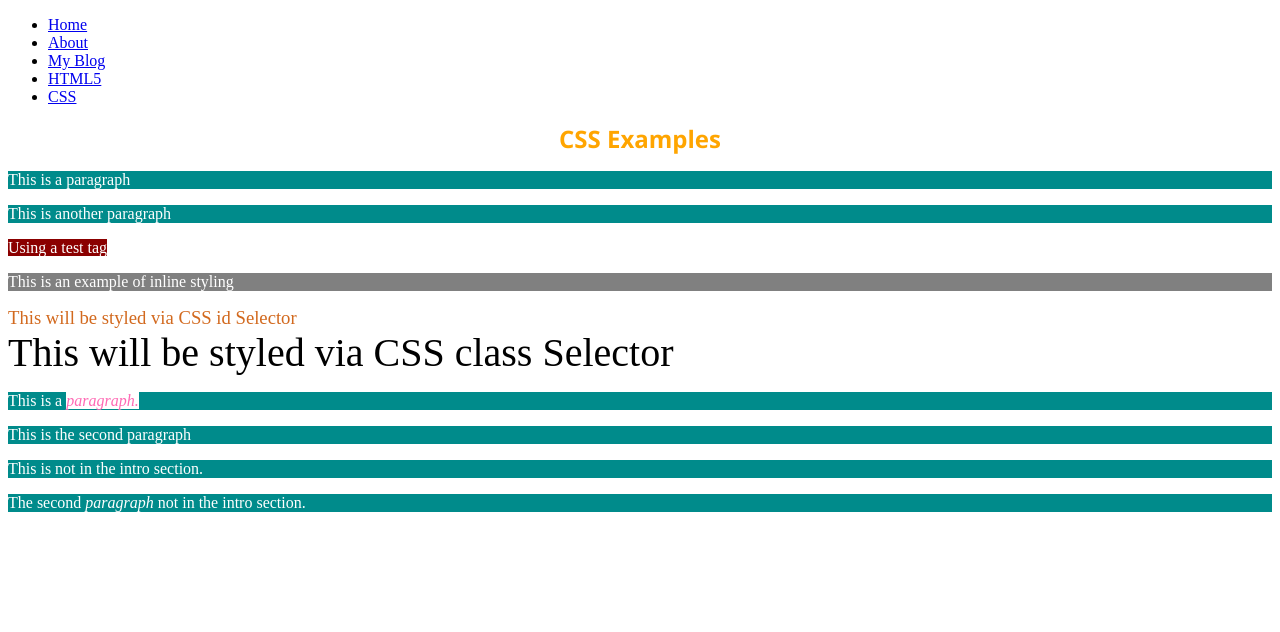
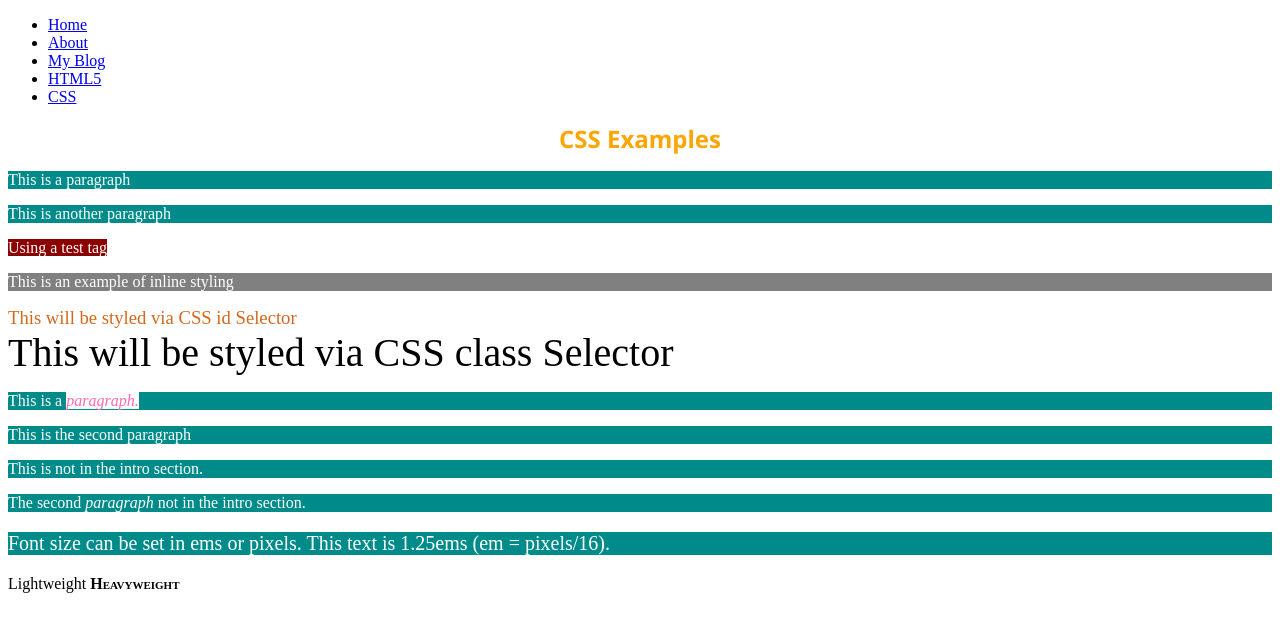
Before and after one commit to ConradMcLaughlin/FrontEndDeveloper, a plain HTML site: page FrontEndDeveloper/CSS.html in a window 1280 px wide. Drawn offline with Linux system fonts and the light colour scheme.

Commit message:
font weight and font variant

```diff
--- a/FrontEndDeveloper/CSS.html
+++ b/FrontEndDeveloper/CSS.html
@@ -61,5 +61,14 @@
     <p class="first">This is not in the intro section.</p>
     <p>The second <em>paragraph</em> not in the intro section.</p>
 
+    <article class="FontSize">
+        <p>Font size can be set in ems or pixels. This text is 1.25ems (em = pixels/16).</p>
+    </article>
+
+    <article>
+        <fw class="LightWeight">Lightweight</fw>
+        <fw class="HeavyWeight">Heavyweight</fw>
+    </article>
+
 </body>
 </html>
--- a/FrontEndDeveloper/css/Example.css
+++ b/FrontEndDeveloper/css/Example.css
@@ -19,3 +19,17 @@ h1 {
     color:hotpink;
     background-color:white;
 }
+
+.FontSize{
+    font-size:1.25em;
+}
+
+fw.LightWeight{
+    font-weight:lighter;
+    font-variant:normal
+}
+
+fw.HeavyWeight{
+    font-weight:bolder;
+    font-variant:small-caps
+}
```
